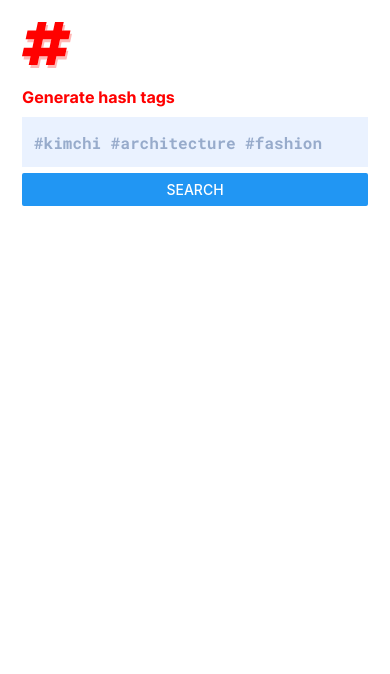
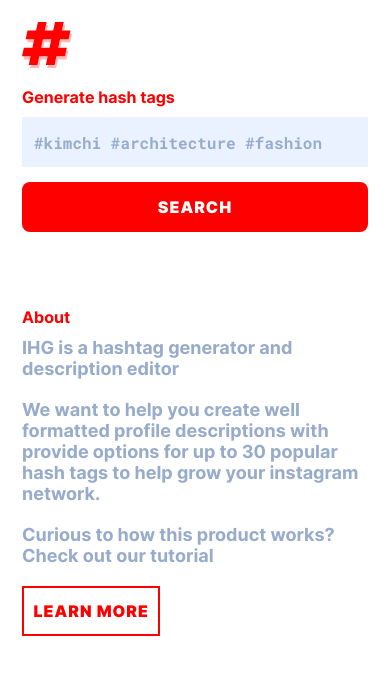
Before and after one commit to diogomont/ihg-app, a React Native app: screen / in a window 390 px wide. Shown: the top 674 px of the page. Built offline with nearby package versions, Linux system fonts and the light colour scheme.

Commit message:
finish main page styling

```diff
--- a/App.tsx
+++ b/App.tsx
@@ -13,8 +13,10 @@ export default class App extends React.Component<{}> {
     console.log("trying to load fonts");
     try {
       await Font.loadAsync({
+        // TODO: remove unused fonts from assets/fonts
         Inter: require("./assets/fonts/Inter/Inter-Regular.ttf"),
         InterBold: require("./assets/fonts/Inter/Inter-Bold.ttf"),
+        InterBlack: require("./assets/fonts/Inter/Inter-Black.ttf"),
         RobotoMono: require("./assets/fonts/RobotoMono/RobotoMono-Regular.ttf"),
         RobotoMonoBold: require("./assets/fonts/RobotoMono/RobotoMono-Bold.ttf")
       });
--- a/screens/Home.tsx
+++ b/screens/Home.tsx
@@ -1,5 +1,11 @@
 import React from "react";
-import { StyleSheet, Text, View, TextInput, Button } from "react-native";
+import {
+  StyleSheet,
+  Text,
+  View,
+  TextInput,
+  TouchableOpacity
+} from "react-native";
 import { Icon } from "../components/Icon";
 import { constants } from "../constants/constants";
 
@@ -8,33 +14,38 @@ export const Home = () => {
     <View style={styles.container}>
       <Icon />
       <View>
-        <Text
-          style={{
-            color: "red",
-            fontFamily: "InterBold",
-            fontSize: 16,
-            marginBottom: 10,
-            marginTop: 15
-          }}
-        >
-          Generate hash tags
-        </Text>
+        <Text style={styles.headerText}>Generate hash tags</Text>
         <TextInput
-          style={{
-            backgroundColor: "#EAF2FF",
-            color: "#97ABCB",
-            fontFamily: "RobotoMonoBold",
-            fontSize: 16,
-            height: 50,
-            marginBottom: 6,
-            paddingHorizontal: 12
-          }}
+          style={styles.textInput}
           value="#kimchi #architecture #fashion"
         />
-        <Button
-          style={{ backgroundColor: "#FF0000", borderRadius: "8px" }}
-          title="SEARCH"
-        />
+        {/* TODO: Figure out how to add that smaller shadow to the button */}
+        <TouchableOpacity
+          onPress={() => console.log("Search clicked")}
+          style={styles.button}
+        >
+          <Text style={styles.buttonText}>SEARCH</Text>
+        </TouchableOpacity>
+        <Text style={styles.headerText}>About</Text>
+        <View style={{}}>
+          <Text style={styles.weakText}>
+            IHG is a hashtag generator and description editor
+          </Text>
+          <Text style={styles.weakText}>
+            We want to help you create well formatted profile descriptions with
+            provide options for up to 30 popular hash tags to help grow your
+            instagram network.
+          </Text>
+          <Text style={styles.weakText}>
+            Curious to how this product works? Check out our tutorial
+          </Text>
+        </View>
+        <TouchableOpacity
+          onPress={() => console.log("Search clicked")}
+          style={styles.learnMoreButton}
+        >
+          <Text style={styles.learnMoreButtonText}>LEARN MORE</Text>
+        </TouchableOpacity>
       </View>
     </View>
   );
@@ -46,5 +57,60 @@ const styles = StyleSheet.create({
     margin: 22,
     // flex: 1,
     backgroundColor: "#fff"
+  },
+  textInput: {
+    backgroundColor: "#EAF2FF",
+    color: "#97ABCB",
+    fontFamily: "RobotoMonoBold",
+    fontSize: 16,
+    height: 50,
+    marginBottom: 15,
+    paddingHorizontal: 12
+  },
+  button: {
+    alignItems: "center",
+    backgroundColor: "#FF0000",
+    borderRadius: 8,
+    justifyContent: "center",
+    height: 50,
+    marginBottom: 60
+  },
+  buttonText: {
+    color: "#FFFFFF",
+    fontSize: 16,
+    fontFamily: "InterBlack",
+    letterSpacing: 1
+  },
+  headerText: {
+    color: "red",
+    fontFamily: "InterBold",
+    fontSize: 16,
+    marginBottom: 10,
+    marginTop: 15
+  },
+  weakTextContainer: {
+    paddingRight: 30,
+    marginBottom: 40
+  },
+  weakText: {
+    color: "#97ABCB",
+    fontFamily: "InterBold",
+    fontSize: 18,
+    marginBottom: 20
+  },
+  learnMoreButton: {
+    alignItems: "center",
+    borderColor: "#FF0000",
+    borderWidth: 2,
+    justifyContent: "center",
+    height: 50,
+    marginBottom: 60,
+    width: "40%"
+  },
+  learnMoreButtonText: {
+    color: "#FF0000",
+    fontSize: 16,
+    fontFamily: "InterBlack",
+    letterSpacing: 1
   }
 });
```
